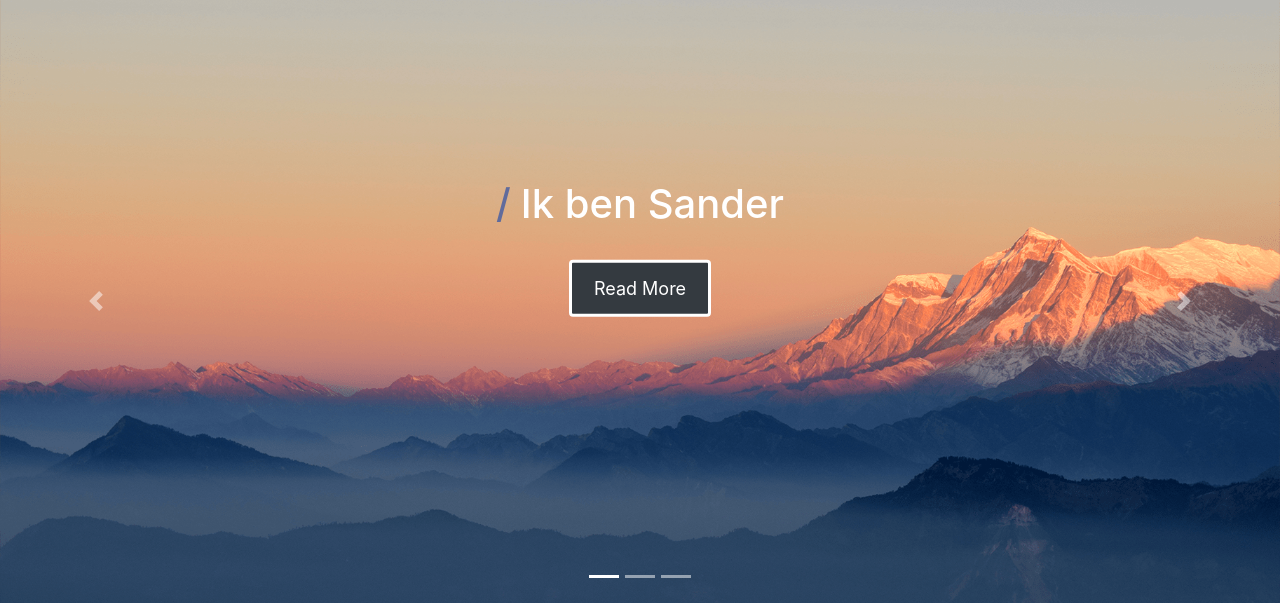
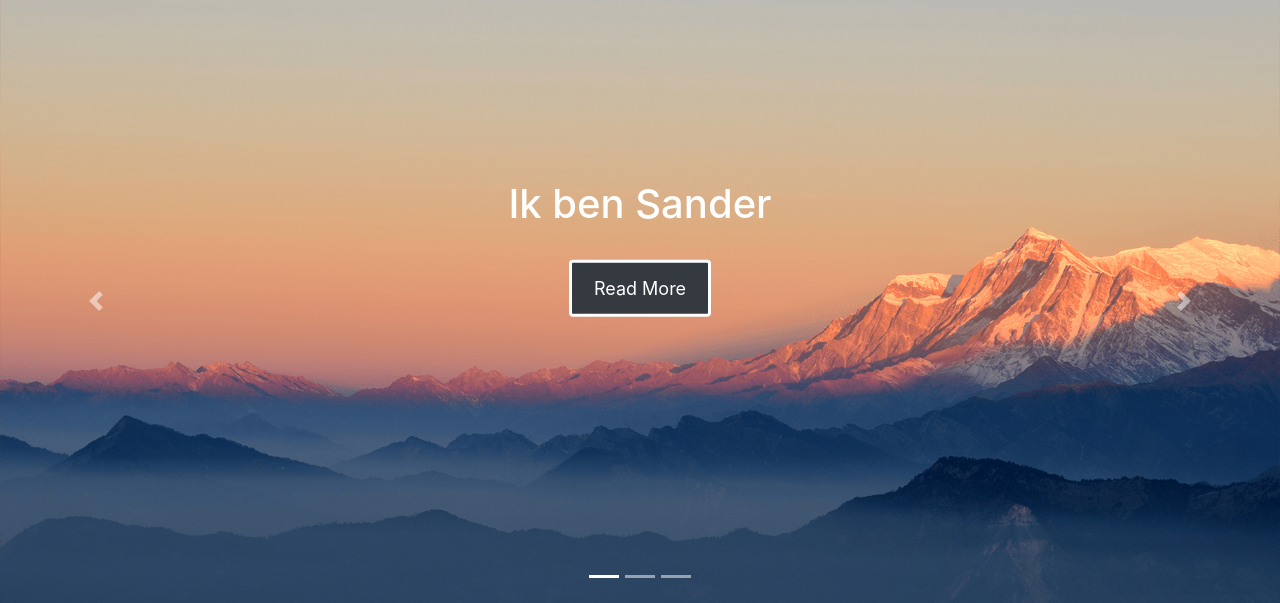
Before and after one commit to SandervanBoxtel/sandervanboxtel.github.io, a PHP site: page / in a window 1280 px wide. Shown: the part 57-660 px from the top of the page. Run offline with PHP 8.4, Linux system fonts and the light colour scheme; some libraries are stand-ins or nearby versions.

Commit message:
Update
jo

```diff
--- a/css/sander-style.css
+++ b/css/sander-style.css
@@ -87,14 +87,6 @@ html {
     margin-top: 6rem;
     margin-bottom: 1.3rem;
     text-align: center;
-}
-
-.title::before {
-    content: "/";
-    color: #606b9c !important;
-    font-size: 1em;
-    padding-bottom: 2px;
-    padding-right: 10px;
 }
 
 .txtbox {
--- a/index.html
+++ b/index.html
@@ -47,7 +47,7 @@
             <div class="carousel-item active">
                <img class="d-block w-100" src="img/mountains.png" alt="First slide">
                <div class="carousel-caption">
-                  <h1 class="title">Ik ben Sander</h1>
+                  <h1>Ik ben Sander</h1>
                   <br>
                   <a href="#aboutme"><button type="button" class="btn btn-default">Read More</button></a>
                </div>
@@ -55,7 +55,7 @@
             <div class="carousel-item">
                <img class="d-block w-100" src="img/snow.jpg" alt="Second slide">
                <div class="carousel-caption">
-                  <h1 class="title">Ik ben een Developer</h1>
+                  <h1>Ik ben een Developer</h1>
                   <br>
                   <a href="#aboutme"><button type="button" class="btn btn-default">Read More</button></a>
                </div>
@@ -63,7 +63,7 @@
             <div class="carousel-item">
                <img class="d-block w-100" src="img/mountainssky.jpg" alt="Third slide">
                <div class="carousel-caption">
-                  <h1 class="title">Ik ben een Gamer</h1>
+                  <h1>Ik ben een Gamer</h1>
                   <br>
                   <a href="#aboutme"><button type="button" class="btn btn-default">Read More</button></a>
                </div>
```
